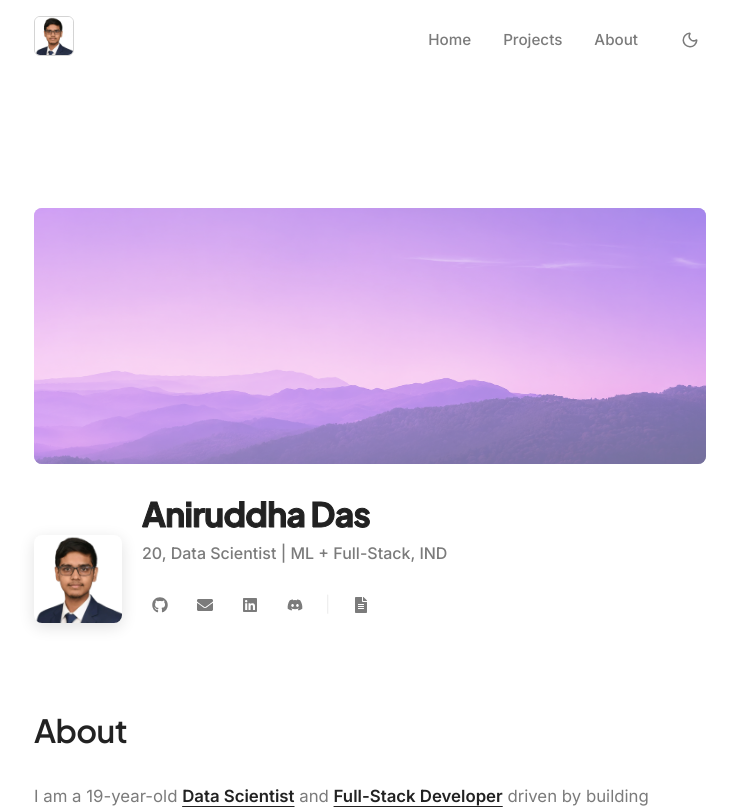
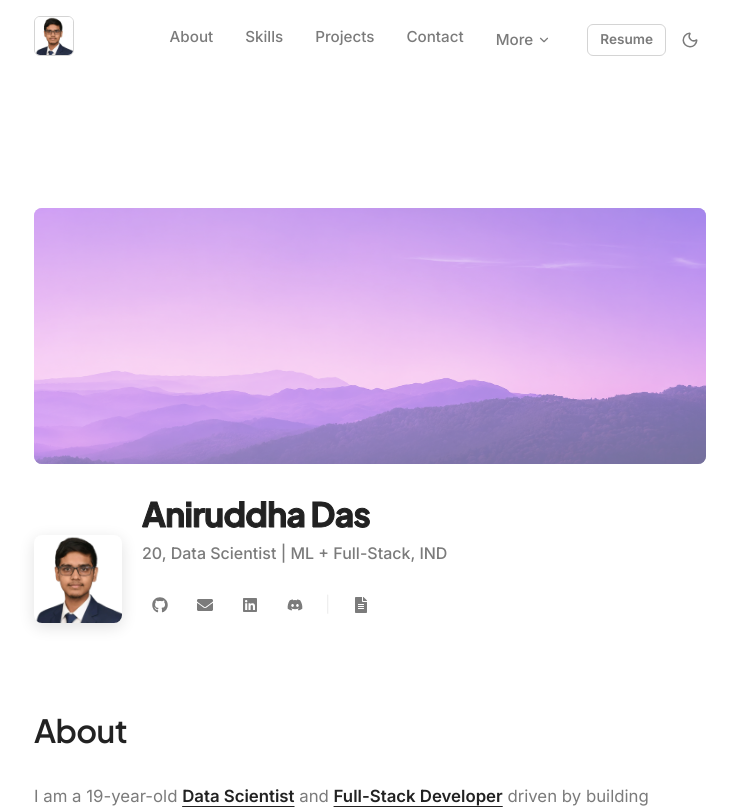
Before and after one commit to 24f2006234/aniruddha-portfolio, a React (Vite) app: page / in a window 1280 px wide. Shown: the top 809 px of the page, without its empty margins (270-1007 px from the left). Built offline with nearby package versions, Linux system fonts and the light colour scheme.

Commit message:
feat: Restore original Navbar links and dropdown while preserving sleek minimalist design

```diff
--- a/src/components/Navbar.jsx
+++ b/src/components/Navbar.jsx
@@ -1,13 +1,14 @@
 import React, { useState, useEffect } from "react";
 import { Link } from "react-scroll";
-import { Sun, Moon } from "lucide-react";
+import { Sun, Moon, ChevronDown } from "lucide-react";
 import { useTheme } from "../context/ThemeContext";
 import "../styles/Navbar.css";
 
 const navLinks = [
-  { label: "Home", to: "hero" },
+  { label: "About", to: "about" },
+  { label: "Skills", to: "skills" },
   { label: "Projects", to: "projects" },
-  { label: "About", to: "about" },
+  { label: "Contact", to: "contact" },
 ];
 
 export default function Navbar() {
@@ -54,9 +55,28 @@ export default function Navbar() {
                 </Link>
               </li>
             ))}
+
+            <li className="navbar-dropdown-clean">
+              <span className="nav-link-clean dropdown-trigger-clean" style={{ display: 'flex', alignItems: 'center', gap: '4px' }}>
+                More <ChevronDown size={14} />
+              </span>
+              <ul className="dropdown-menu-clean">
+                <li><a href="#games" className="dropdown-item-clean">Games</a></li>
+                <li><a href="#entertainment" className="dropdown-item-clean">Entertainment</a></li>
+              </ul>
+            </li>
           </ul>
 
           <div className="navbar-controls-clean">
+            <a
+              href="/resume.pdf"
+              download="resume.pdf"
+              className="navbar-resume-clean"
+              title="Download Resume"
+            >
+              Resume
+            </a>
+
             <button
               className="theme-toggle-clean"
               onClick={toggleTheme}
--- a/src/styles/Navbar.css
+++ b/src/styles/Navbar.css
@@ -105,6 +105,77 @@
   background: var(--bg-secondary);
 }
 
+.navbar-dropdown-clean {
+  position: relative;
+  display: flex;
+  align-items: center;
+}
+
+.dropdown-trigger-clean {
+  cursor: pointer;
+}
+
+.dropdown-menu-clean {
+  position: absolute;
+  top: 100%;
+  left: 0;
+  min-width: 130px;
+  background: var(--bg-surface);
+  border: 1px solid var(--border-light);
+  border-radius: 8px;
+  padding: 0.35rem;
+  list-style: none;
+  display: flex;
+  flex-direction: column;
+  gap: 0.15rem;
+  box-shadow: 0 4px 15px rgba(0,0,0,0.1);
+  opacity: 0;
+  visibility: hidden;
+  transform: translateY(8px);
+  transition: all 0.2s ease;
+  z-index: 100;
+  margin: 0;
+}
+
+.navbar-dropdown-clean:hover .dropdown-menu-clean {
+  opacity: 1;
+  visibility: visible;
+  transform: translateY(0);
+}
+
+.dropdown-item-clean {
+  display: block;
+  padding: 0.4rem 0.6rem;
+  font-size: 0.85rem;
+  font-weight: 500;
+  color: var(--text-secondary);
+  border-radius: 4px;
+  text-decoration: none;
+  transition: background 0.2s ease, color 0.2s ease;
+}
+
+.dropdown-item-clean:hover {
+  background: var(--bg-secondary);
+  color: var(--text-primary);
+}
+
+.navbar-resume-clean {
+  font-size: 0.85rem;
+  font-weight: 600;
+  color: var(--text-secondary);
+  text-decoration: none;
+  padding: 0.25rem 0.75rem;
+  border-radius: 6px;
+  transition: all 0.2s ease;
+  border: 1px solid var(--border-light);
+  margin-right: 0.5rem;
+}
+
+.navbar-resume-clean:hover {
+  color: var(--text-primary);
+  background: var(--bg-secondary);
+}
+
 @media (max-width: 480px) {
   .nav-link-clean {
     font-size: 0.85rem;
@@ -113,6 +184,9 @@
   .navbar-right-clean {
     gap: 0.75rem;
   }
+  .navbar-resume-clean {
+    display: none;
+  }
 }
 
 [data-theme="dark"] .navbar-wrapper.scrolled {
@@ -120,11 +194,18 @@
   border-bottom: 1px solid rgba(255, 255, 255, 0.08);
 }
 
+[data-theme="dark"] .dropdown-menu-clean {
+  background: rgba(20, 20, 20, 0.95);
+  border-color: rgba(255, 255, 255, 0.1);
+}
+
 [data-theme="dark"] .nav-link-clean:hover,
 [data-theme="dark"] .nav-link-clean.active {
   background: rgba(255, 255, 255, 0.08);
 }
 
-[data-theme="dark"] .theme-toggle-clean:hover {
+[data-theme="dark"] .theme-toggle-clean:hover,
+[data-theme="dark"] .dropdown-item-clean:hover,
+[data-theme="dark"] .navbar-resume-clean:hover {
   background: rgba(255, 255, 255, 0.08);
 }
```
